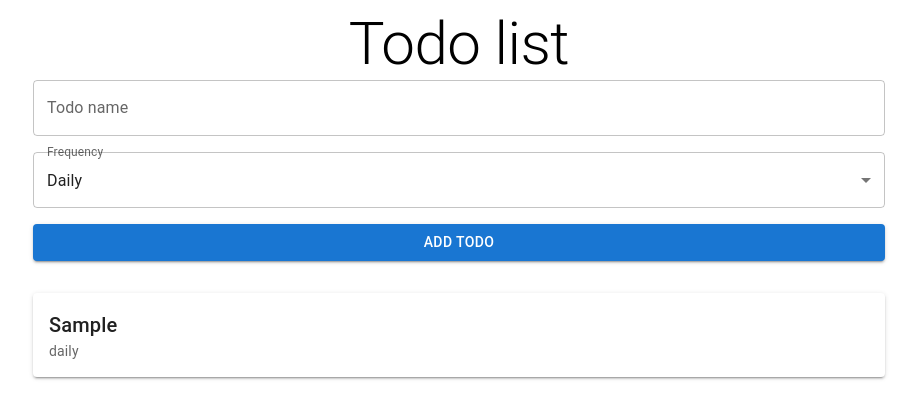
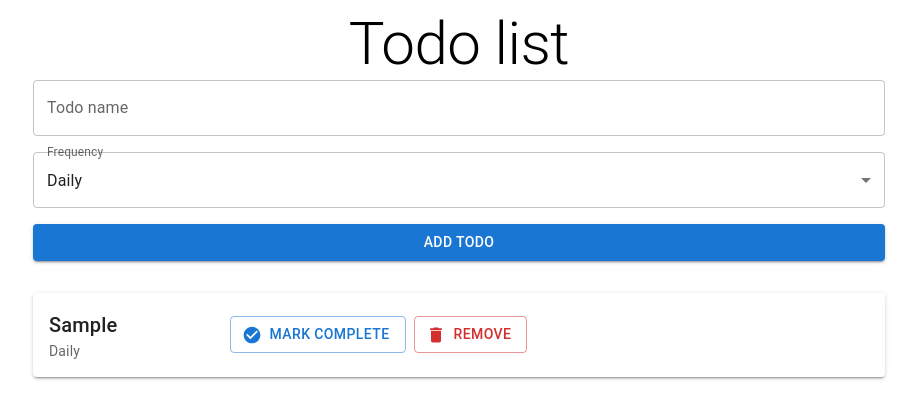
Before and after one commit to NaimurRahman00/To-do-list-using-redux, a React (Vite) app: page / in a window 1280 px wide. Both pictures are taken after typing "Sample" into the empty fields and a click on the button "ADD TODO". Shown: the top 418 px of the page, without its empty margins (181-1098 px from the left). Built offline with nearby package versions, Linux system fonts and the light colour scheme.

Commit message:
add: read and delete button added

```diff
--- a/src/components/todo-list.tsx
+++ b/src/components/todo-list.tsx
@@ -2,10 +2,14 @@
 import React from 'react'
 import { useSelector } from 'react-redux'
 import { RootState } from '../store/store'
-import { Box, Grid, Paper, Typography } from '@mui/material';
+import { Box, Button, Grid, Paper, Typography } from '@mui/material';
+import CheckCircleIcon from "@mui/icons-material/CheckCircle";
+import DeleteIcon from "@mui/icons-material/Delete";
 
 const TodoList: React.FC = () => {
   const { Todos } = useSelector((state: RootState) => state.todos);
+
+  const today = new Date().toLocaleDateString().split('T')[0];
 
   return (
     <Box sx={{
@@ -18,8 +22,19 @@ const TodoList: React.FC = () => {
         return <Paper key={todo.id} elevation={2} sx={{ p: 2 }}>
           <Grid container alignItems="center">
             <Grid>
-                            <Typography variant='h6'>{todo.name}</Typography>
-                            <Typography variant='body2' color='text.secondary'>{todo.frequency}</Typography>
+              <Typography variant='h6' sx={{ textTransform: 'capitalize' }}>{todo.name}</Typography>
+              <Typography variant='body2' color='text.secondary' sx={{ textTransform: 'capitalize' }}>{todo.frequency}</Typography>
+            </Grid>
+            <Grid xs={12} sm={6}>
+              <Box sx={{display: 'flex', justifyContent: 'flex-end', gap: 1}}>
+                <Button variant='outlined'
+                color={
+                  todo.completedDates.includes(today) ? 'success' : 'primary'
+                } startIcon={<CheckCircleIcon />}>Mark Complete</Button>
+                <Button variant='outlined'
+                color='error'
+                startIcon={<DeleteIcon />} >Remove</Button>
+              </Box>
             </Grid>
           </Grid>
         </Paper>
```
Lines whose indentation alone changed are shown as unchanged.
